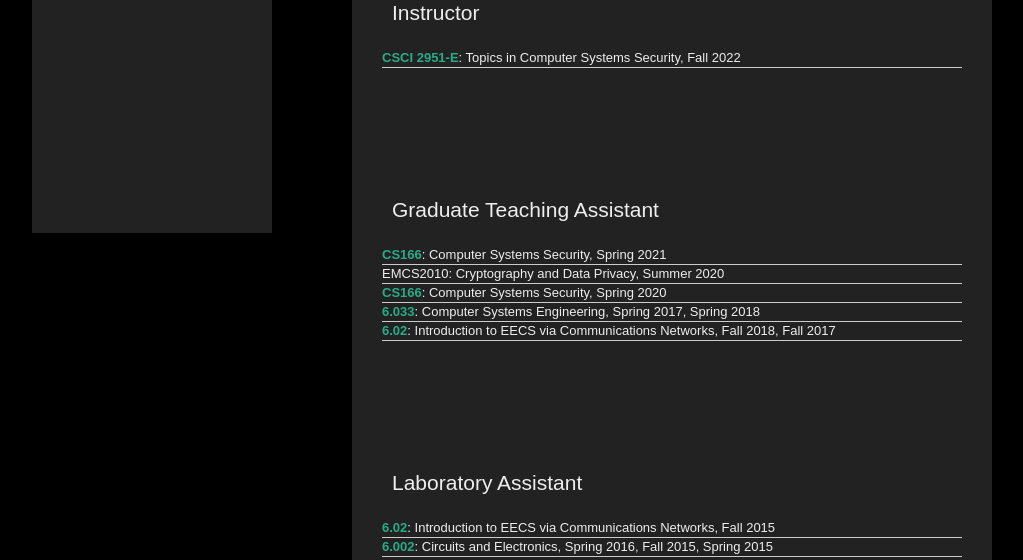
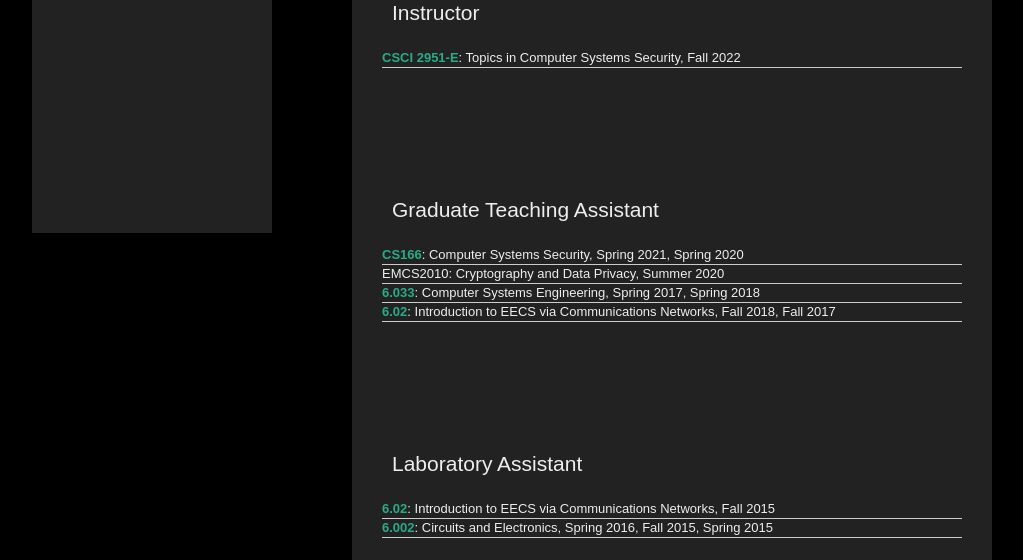
Before and after one commit to markatou/markatou.github.io, a plain HTML site: page teaching.html in a window 1280 px wide. Shown: the part 407-967 px from the top of the page, without its empty margins (128-1151 px from the left). Drawn offline with Linux system fonts and the light colour scheme; a web font is replaced by a local one.

Commit message:
Update teaching.html

```diff
--- a/teaching.html
+++ b/teaching.html
@@ -62,15 +62,12 @@
 
     <h3>Graduate Teaching Assistant</h3>
   <ul class="linklist">
-        <li class="a-int"><a href="https://cs.brown.edu/courses/csci1660/">CS166</a>: Computer Systems Security,  Spring 2021</li>
+        <li class="a-int"><a href="https://cs.brown.edu/courses/csci1660/">CS166</a>: Computer Systems Security,  Spring 2021, Spring 2020</li>
     </ul>
 
       <ul class="linklist">
         <li class="a-int">EMCS2010: Cryptography and Data Privacy,  Summer 2020</li>
 
-      <ul class="linklist">
-        <li class="a-int"><a href="https://cs.brown.edu/courses/csci1660/">CS166</a>: Computer Systems Security,  Spring 2020</li>
-    </ul>
     <ul class="linklist">
         <li class="a-int"><a href="http://web.mit.edu/6.033/www/">6.033</a>: Computer Systems Engineering,  Spring 2017, Spring 2018</li>
     </ul>
```
